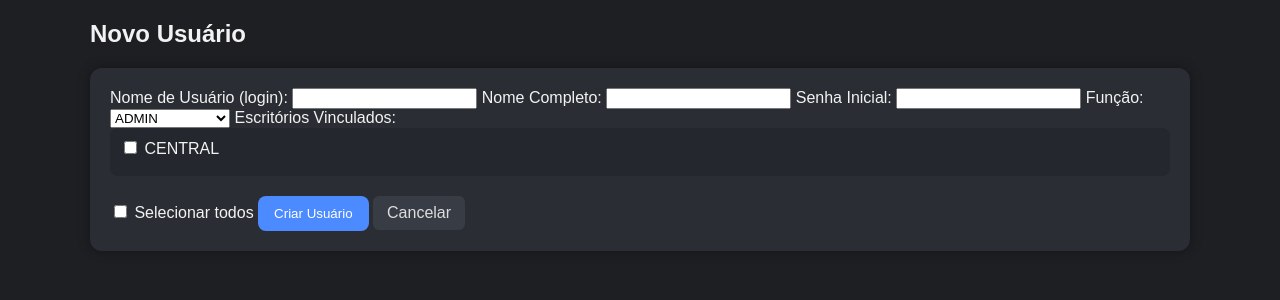
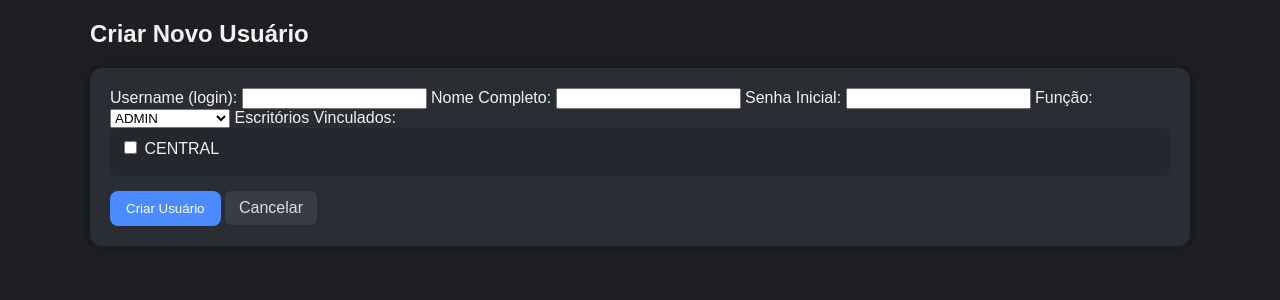
Before and after one commit to bponedev/TABELA-DE-CLIENTES, a Flask app: page /admin/users/create in a window 1280 px wide. Shown: the part 43-343 px from the top of the page. Run offline with Flask 3, Linux system fonts and the light colour scheme; the visitor is signed in with stand-in values (Sample User, id 1); data comes from the database, SQL or seed files in the repository.

Commit message:
Update user creation form labels and structure

```diff
--- a/templates/admin_users_create.html
+++ b/templates/admin_users_create.html
@@ -1,17 +1,17 @@
 {% extends "base.html" %}
 
 {% block content %}
-<h2>Novo Usuário</h2>
+<h2>Criar Novo Usuário</h2>
 
 <div class="card dark-card">
 
     <form method="POST" action="{{ url_for('admin_users_create') }}">
 
-        <!-- ========================= -->
-        <!-- DADOS PRINCIPAIS         -->
-        <!-- ========================= -->
+        <!-- ============================= -->
+        <!-- DADOS PRINCIPAIS DO USUÁRIO   -->
+        <!-- ============================= -->
 
-        <label>Nome de Usuário (login):</label>
+        <label>Username (login):</label>
         <input type="text" name="username" required>
 
         <label>Nome Completo:</label>
@@ -20,10 +20,9 @@
         <label>Senha Inicial:</label>
         <input type="password" name="password" required>
 
-
-        <!-- ========================= -->
-        <!-- NÍVEL DE ACESSO          -->
-        <!-- ========================= -->
+        <!-- ============================= -->
+        <!-- FUNÇÃO                        -->
+        <!-- ============================= -->
 
         <label>Função:</label>
         <select name="role" required>
@@ -33,13 +32,11 @@
             <option value="VISUALIZADOR">VISUALIZADOR</option>
         </select>
 
-
-        <!-- ========================= -->
-        <!-- ESCRITÓRIOS VINCULADOS   -->
-        <!-- ========================= -->
+        <!-- ============================= -->
+        <!-- ESCRITÓRIOS VINCULADOS        -->
+        <!-- ============================= -->
 
         <label>Escritórios Vinculados:</label>
-
         <div class="checkbox-group">
             {% for o in offices %}
                 <label class="chkitem">
@@ -49,18 +46,11 @@
             {% endfor %}
         </div>
 
-        <!-- Marcar Todos -->
-        <label style="margin-top:10px;">
-            <input type="checkbox" id="check_all_offices" onclick="toggleCheckAll('check_all_offices', 'offices')">
-            Selecionar todos
-        </label>
+        <!-- ============================= -->
+        <!-- BOTÕES                        -->
+        <!-- ============================= -->
 
-
-        <!-- ========================= -->
-        <!-- BOTÕES                   -->
-        <!-- ========================= -->
-
-        <button class="btn-primary" style="margin-top:20px;">Criar Usuário</button>
+        <button class="btn-primary">Criar Usuário</button>
         <a href="{{ url_for('admin_users') }}" class="btn-secondary">Cancelar</a>
 
     </form>
```
